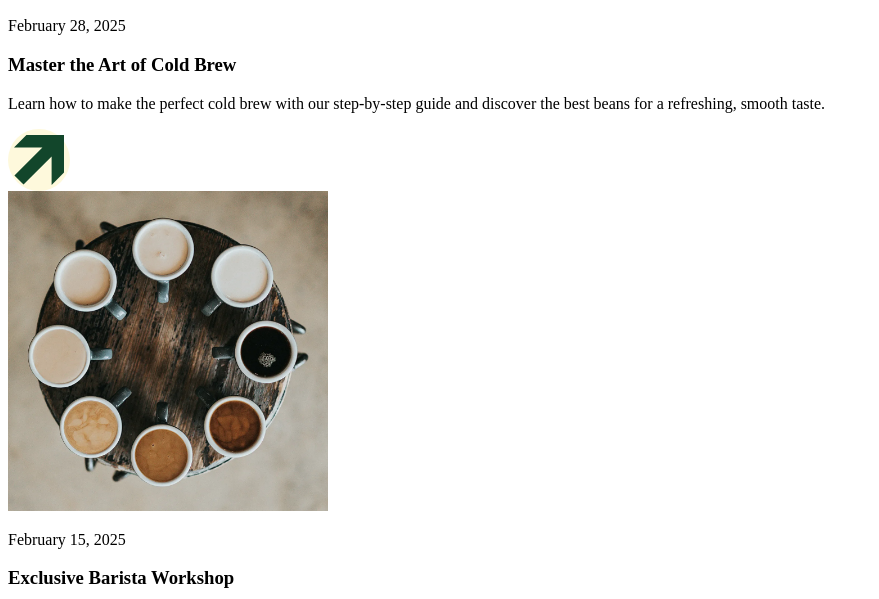
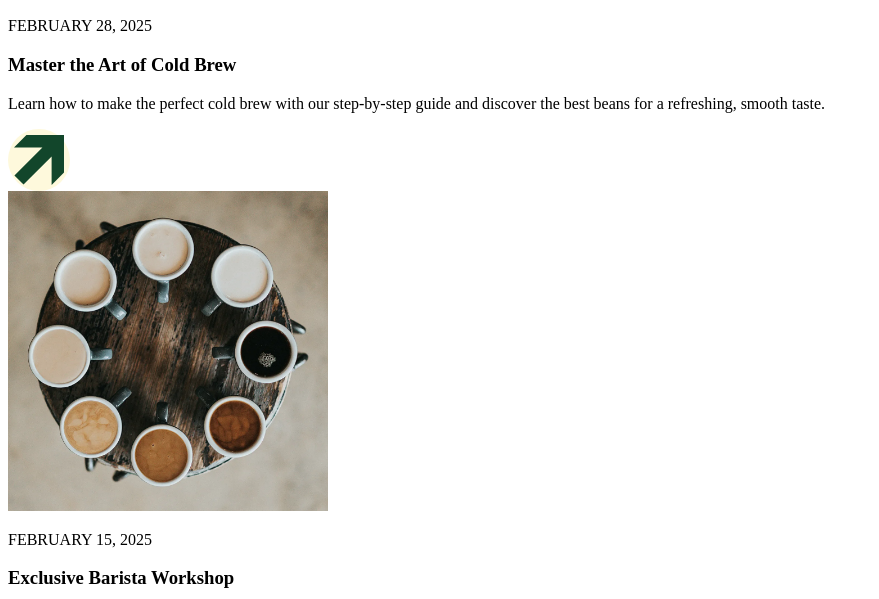
Before and after one commit to koldovsky/4962-team-01, a website: page index.news.partial.html in a window 1280 px wide. Shown: the part 937-1536 px from the top of the page, without its empty margins (0-879 px from the left). Drawn offline with Linux system fonts and the light colour scheme.

```diff
--- a/index.news.partial.html
+++ b/index.news.partial.html
@@ -71,7 +71,7 @@
               height="320"
               loading="lazy"
             />
-            <p class="card__date">February 28, 2025</p>
+            <p class="card__date">FEBRUARY 28, 2025</p>
             <h3 class="card__title">Master the Art of Cold Brew</h3>
             <p class="card__text">
               Learn how to make the perfect cold brew with our step-by-step
@@ -118,7 +118,7 @@
               height="320"
               loading="lazy"
             />
-            <p class="card__date">February 15, 2025</p>
+            <p class="card__date">FEBRUARY 15, 2025</p>
             <h3 class="card__title">Exclusive Barista Workshop</h3>
             <p class="card__text">
               Step up your coffee game with our expert-led barista workshop!
```
